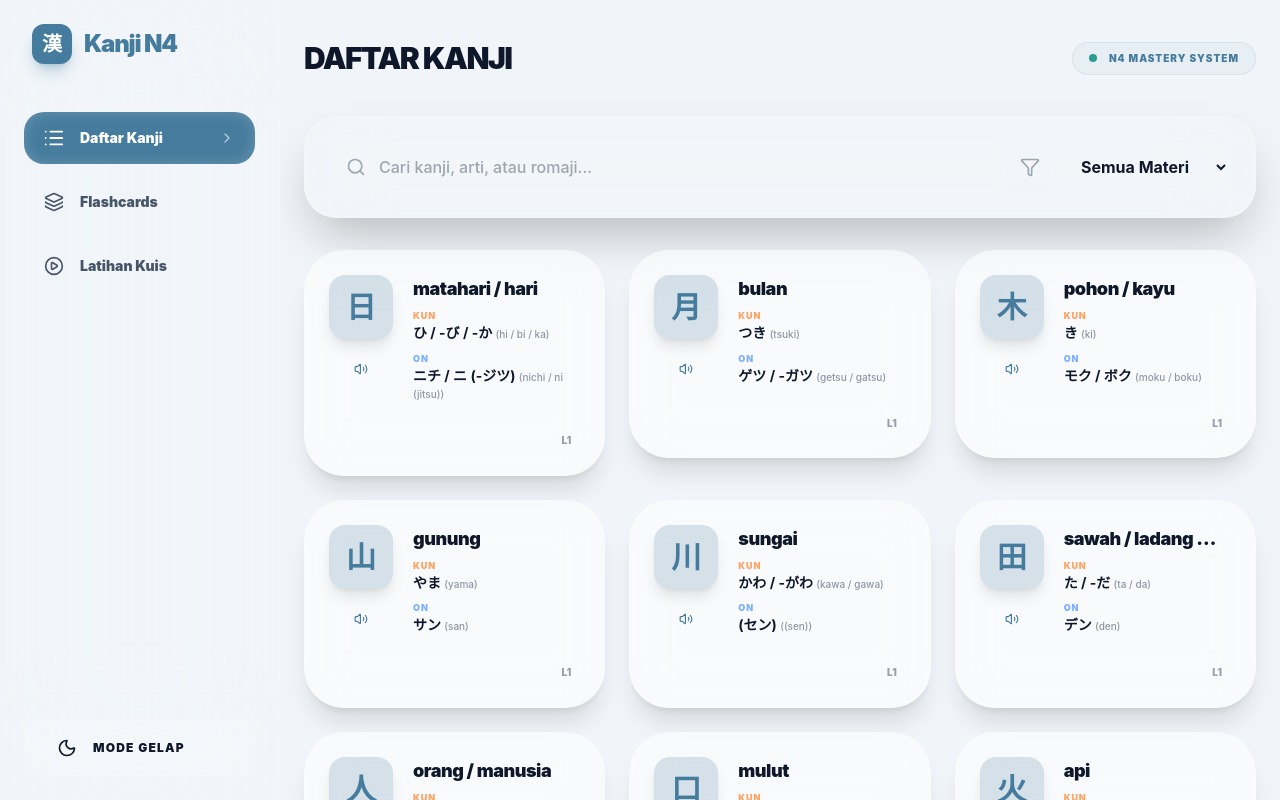
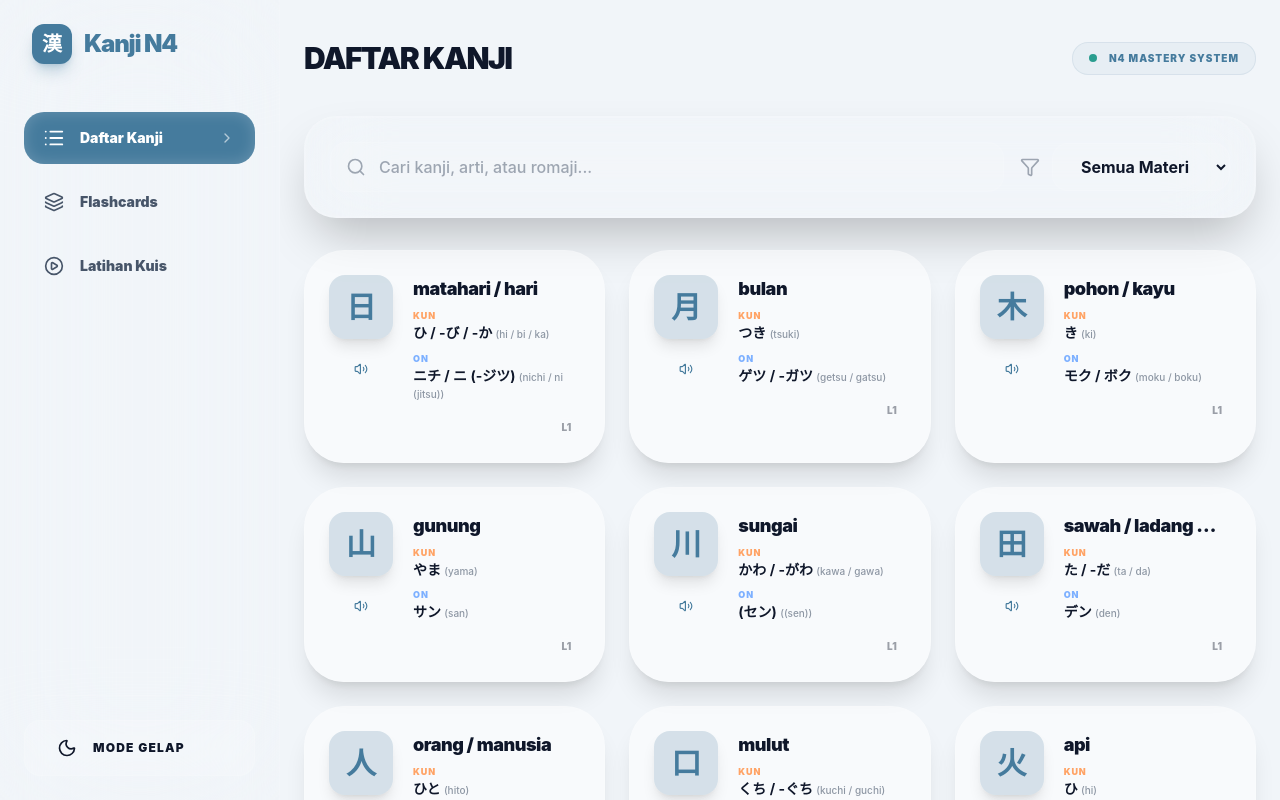
Before and after one commit to superdecrypt-dev/kanji, a React (Vite) app: page / in a window 1280 px wide. Built offline with nearby package versions, Linux system fonts and the light colour scheme.

Commit message:
perf: optimize Kanji List for instant loading by removing complex animations and reducing initial render batch

```diff
--- a/src/components/KanjiList.tsx
+++ b/src/components/KanjiList.tsx
@@ -3,7 +3,7 @@ import type { Kanji } from '../data';
 import { Search, Filter } from 'lucide-react';
 import { Card, CardContent } from './ui/card';
 import { Badge } from './ui/badge';
-import { motion, AnimatePresence } from 'framer-motion';
+import { motion } from 'framer-motion';
 import { AudioButton } from './AudioPlayer';
 import { Button } from './ui/button';
 
@@ -14,15 +14,16 @@ interface KanjiListProps {
 const KanjiList: React.FC<KanjiListProps> = ({ kanjiList }) => {
   const [searchTerm, setSearchTerm] = useState('');
   const [lessonFilter, setLessonFilter] = useState<number | 'all'>('all');
-  const [displayLimit, setDisplayLimit] = useState(30);
+  const [displayLimit, setDisplayLimit] = useState(20);
 
   const maxLesson = useMemo(() => Math.max(...kanjiList.map(k => k.lesson)), [kanjiList]);
 
   const filteredList = useMemo(() => {
+    const term = searchTerm.toLowerCase();
     return kanjiList.filter(k => {
       const matchLesson = lessonFilter === 'all' || k.lesson === lessonFilter;
-      const term = searchTerm.toLowerCase();
-      const matchSearch = k.kanji.includes(term) ||
+      const matchSearch = !term ||
+                          k.kanji.includes(term) ||
                           k.meaning.toLowerCase().includes(term) ||
                           (k.kunyomi && k.kunyomi.toLowerCase().includes(term)) ||
                           (k.onyomi && k.onyomi.toLowerCase().includes(term)) ||
@@ -32,23 +33,23 @@ const KanjiList: React.FC<KanjiListProps> = ({ kanjiList }) => {
     });
   }, [kanjiList, lessonFilter, searchTerm]);
 
-  // Show more items when scrolling near the bottom
+  // Show more items when scrolling
   useEffect(() => {
     const handleScroll = () => {
-      if (window.innerHeight + window.scrollY >= document.body.offsetHeight - 500) {
-        setDisplayLimit(prev => Math.min(prev + 30, filteredList.length));
+      if (window.innerHeight + window.scrollY >= document.body.offsetHeight - 800) {
+        setDisplayLimit(prev => Math.min(prev + 20, filteredList.length));
       }
     };
-    window.addEventListener('scroll', handleScroll);
+    window.addEventListener('scroll', handleScroll, { passive: true });
     return () => window.removeEventListener('scroll', handleScroll);
   }, [filteredList.length]);
 
-  // Reset limit when searching or filtering
+  // Reset limit when searching
   useEffect(() => {
-    setDisplayLimit(30);
+    setDisplayLimit(20);
   }, [searchTerm, lessonFilter]);
 
-  const displayedItems = filteredList.slice(0, displayLimit);
+  const displayedItems = useMemo(() => filteredList.slice(0, displayLimit), [filteredList, displayLimit]);
 
   return (
     <div className="space-y-8">
@@ -81,22 +82,16 @@ const KanjiList: React.FC<KanjiListProps> = ({ kanjiList }) => {
         </div>
       </div>
 
-      <motion.div
-        className="grid grid-cols-1 sm:grid-cols-2 lg:grid-cols-3 gap-6"
-        layout
-      >
-        <AnimatePresence mode="popLayout">
-          {displayedItems.map((kanji, index) => {
-            return (
+      <div className="grid grid-cols-1 sm:grid-cols-2 lg:grid-cols-3 gap-6">
+        {displayedItems.map((kanji) => (
           <motion.div
             key={kanji.id}
-                layout
-                initial={{ opacity: 0, scale: 0.95, y: 10 }}
-                animate={{ opacity: 1, scale: 1, y: 0 }}
-                exit={{ opacity: 0, scale: 0.95, y: 10 }}
-                transition={{ duration: 0.2, delay: Math.min(index * 0.02, 0.2) }}
+            initial={{ opacity: 0 }}
+            animate={{ opacity: 1 }}
+            transition={{ duration: 0.2 }}
+            style={{ willChange: 'opacity' }}
           >
-                <Card className="group overflow-hidden border-white/10">
+            <Card className="group overflow-hidden border-white/10 h-full">
               <CardContent className="p-6 flex gap-5">
                 <div className="flex flex-col items-center gap-3">
                   <div className="flex items-center justify-center w-16 h-16 rounded-2xl text-3xl font-black transition-all duration-500 shadow-lg bg-primary/20 text-primary group-hover:bg-primary group-hover:text-white group-hover:scale-110">
@@ -126,17 +121,15 @@ const KanjiList: React.FC<KanjiListProps> = ({ kanjiList }) => {
                       </div>
                     )}
                   </div>
-                      <div className="mt-4 pt-3 border-t border-white/5 flex justify-end">
+                  <div className="mt-auto pt-4 flex justify-end">
                     <Badge variant="outline" className="text-[10px] px-2 h-5 opacity-40 font-black border-white/20">L{kanji.lesson}</Badge>
                   </div>
                 </div>
               </CardContent>
             </Card>
           </motion.div>
-            );
-          })}
-        </AnimatePresence>
-      </motion.div>
+        ))}
+      </div>
 
       {filteredList.length > displayLimit && (
         <div className="text-center py-10">
@@ -145,21 +138,16 @@ const KanjiList: React.FC<KanjiListProps> = ({ kanjiList }) => {
             onClick={() => setDisplayLimit(prev => prev + 50)}
             className="text-primary font-black animate-pulse"
           >
-            Mencari lebih banyak kanji...
+            Memuat lebih banyak kanji...
           </Button>
         </div>
       )}
 
       {filteredList.length === 0 && (
-        <motion.div
-          initial={{ opacity: 0 }}
-          animate={{ opacity: 1 }}
-          className="text-center py-20 text-muted-foreground"
-        >
+        <div className="text-center py-20 text-muted-foreground bg-white/5 rounded-[2.5rem] border-2 border-dashed border-white/10">
           <Search className="w-12 h-12 mx-auto mb-4 opacity-20" />
           <p className="text-lg font-medium">Kanji tidak ditemukan.</p>
-          <p className="text-sm">Coba kata kunci lain atau ubah filter pelajaran.</p>
-        </motion.div>
+        </div>
       )}
     </div>
   );
```
Lines whose indentation alone changed are shown as unchanged.
